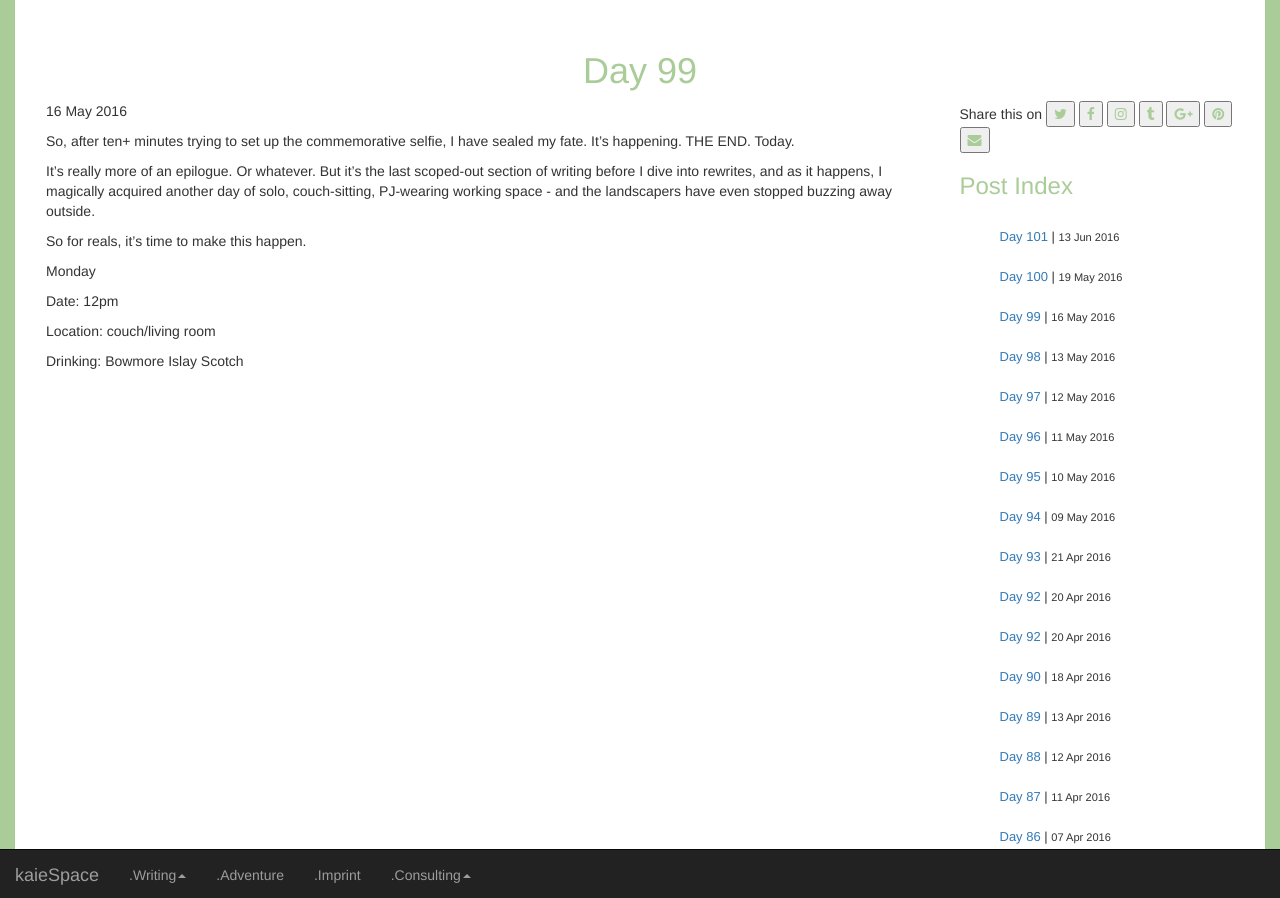
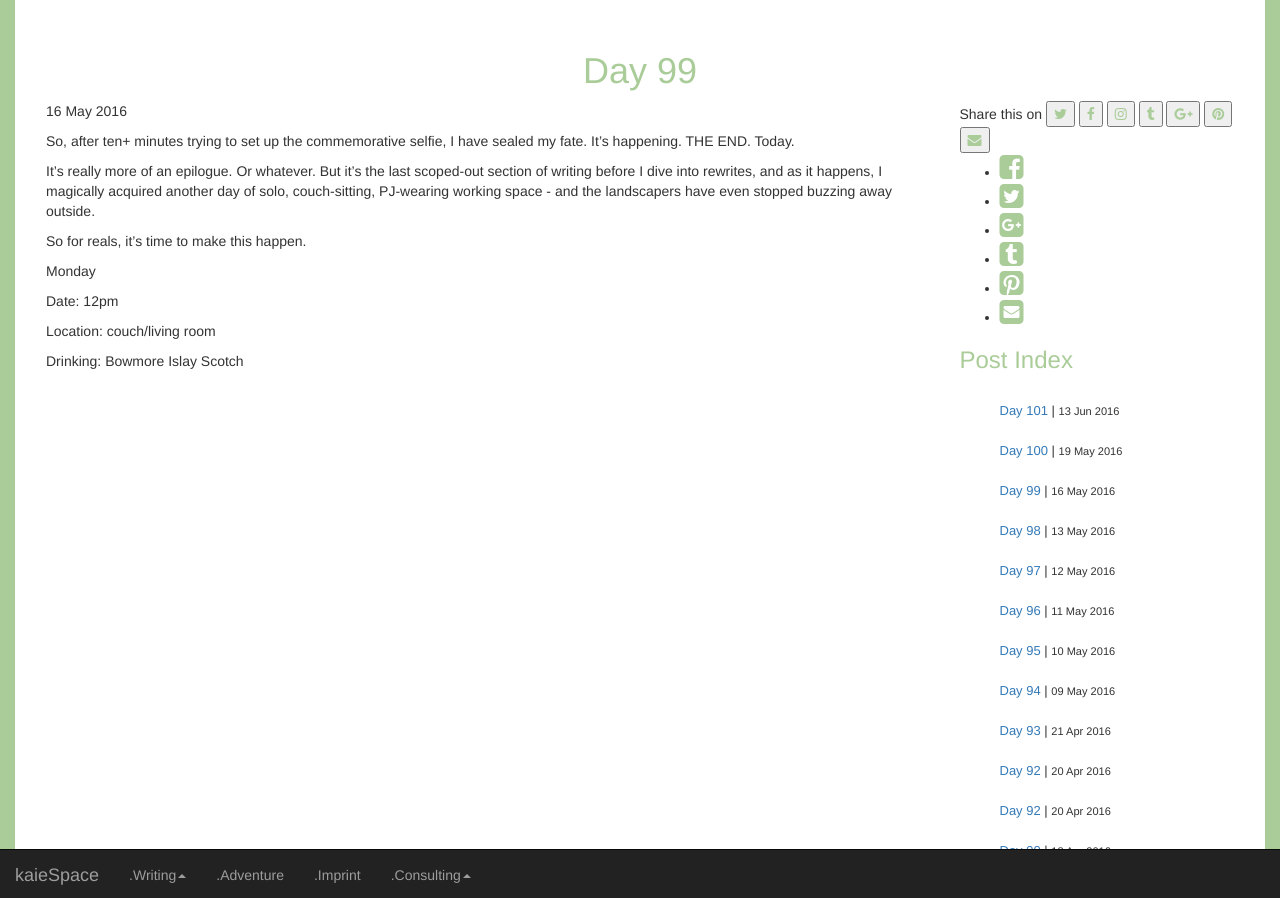
Before and after one commit to kaiewiggins/kaiewiggins.github.io, a Jekyll site: the page built from _posts/2016-05-16-Day-99.md, in a window 1280 px wide. Shown: the top 898 px of the page. Built offline with Jekyll 4.4.1, drawn with Linux system fonts in a browser that asks for light colours; nearby versions of some CDN libraries.

Commit message:
testing social sharing buttons

```diff
--- a/_layouts/post.html
+++ b/_layouts/post.html
@@ -25,6 +25,14 @@
  <a target="_blank" href=# rel="nofollow"  title="Pin It"><button><i class="fa fa-pinterest"></i></button></a>
  <a target="_blank" href="mailto:?subject={{page.title}}:{{site.url}}{{page.url}}" rel="nofollow"  title="Email"><button><i class="fa fa-envelope"></i></button></a>
 
+<ul class="share-buttons">
+  <li><a href="https://www.facebook.com/sharer/sharer.php?u=http%3A%2F%2Fkaie.space&t=kaieSpace" target="_blank" title="Share on Facebook" onclick="window.open('https://www.facebook.com/sharer/sharer.php?u=' + encodeURIComponent(document.URL) + '&t=' + encodeURIComponent(document.URL)); return false;"><i class="fa fa-facebook-square fa-2x"></i></a></li>
+  <li><a href="https://twitter.com/intent/tweet?source=http%3A%2F%2Fkaie.space&text=kaieSpace:%20http%3A%2F%2Fkaie.space&via=kaiedesign" target="_blank" title="Tweet" onclick="window.open('https://twitter.com/intent/tweet?text=' + encodeURIComponent(document.title) + ':%20' + encodeURIComponent(document.URL)); return false;"><i class="fa fa-twitter-square fa-2x"></i></a></li>
+  <li><a href="https://plus.google.com/share?url=http%3A%2F%2Fkaie.space" target="_blank" title="Share on Google+" onclick="window.open('https://plus.google.com/share?url=' + encodeURIComponent(document.URL)); return false;"><i class="fa fa-google-plus-square fa-2x"></i></a></li>
+  <li><a href="http://www.tumblr.com/share?v=3&u=http%3A%2F%2Fkaie.space&t=kaieSpace&s=" target="_blank" title="Post to Tumblr" onclick="window.open('http://www.tumblr.com/share?v=3&u=' + encodeURIComponent(document.URL) + '&t=' +  encodeURIComponent(document.title)); return false;"><i class="fa fa-tumblr-square fa-2x"></i></a></li>
+  <li><a href="http://pinterest.com/pin/create/button/?url=http%3A%2F%2Fkaie.space&description=Adventures%20in%20writing%2C%20publishing%2C%20and%20exploring" target="_blank" title="Pin it" onclick="window.open('http://pinterest.com/pin/create/button/?url=' + encodeURIComponent(document.URL) + '&description=' +  encodeURIComponent(document.title)); return false;"><i class="fa fa-pinterest-square fa-2x"></i></a></li>
+  <li><a href="mailto:?subject=kaieSpace&body=Adventures%20in%20writing%2C%20publishing%2C%20and%20exploring:%20http%3A%2F%2Fkaie.space" target="_blank" title="Email" onclick="window.open('mailto:?subject=' + encodeURIComponent(document.title) + '&body=' +  encodeURIComponent(document.URL)); return false;"><i class="fa fa-envelope-square fa-2x"></i></a></li>
+</ul>
 	<!--lookup linklist of posts-->
 	<h3>Post Index</h3>
 	<ul class="posts">
```
